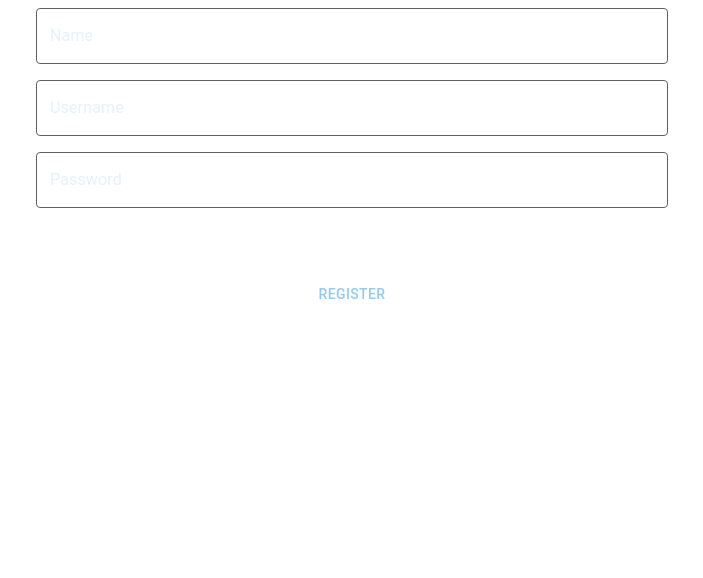
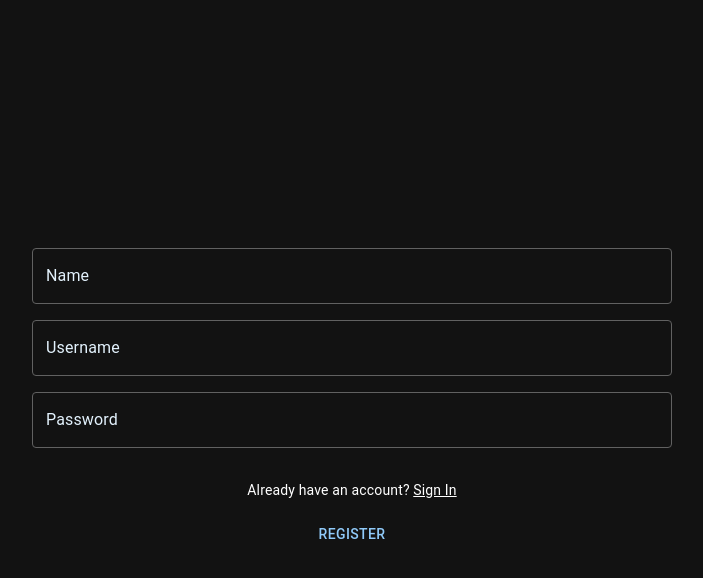
Before and after one commit to Mickaz89/Deliveright-Assignment-Frontend, a React (Create React App) app: page /register in a window 1280 px wide. Shown: the top 578 px of the page, without its empty margins (288-991 px from the left). Built offline with nearby package versions, Linux system fonts and the light colour scheme.

Commit message:
Ui and ux improvements

```diff
--- a/src/auth/JwtContext.tsx
+++ b/src/auth/JwtContext.tsx
@@ -1,6 +1,6 @@
 import { createContext, useEffect, useReducer, useCallback, ReactNode } from 'react';
 import axios from '../utils/axios';
-import { isValidToken, setSession } from './utils';
+import { isValidToken, jwtDecode, setSession } from './utils';
 
 interface State {
   isInitialized: boolean;
@@ -93,8 +93,10 @@ export function AuthProvider({ children }: AuthProviderProps) {
       const access_token = localStorage.getItem('access_token');
       if (access_token && isValidToken(access_token)) {
         setSession(access_token);
-        const response = await axios.get('/auth/profile');
-        const  user  = response.data;
+        const decoded = jwtDecode(access_token);
+        const user = decoded.name
+        // const response = await axios.get('/auth/profile');
+        // const  user  = response.data;
 
         dispatch({
           type: 'INITIAL',
@@ -135,15 +137,17 @@ export function AuthProvider({ children }: AuthProviderProps) {
         username,
         password,
       });
-      const { access_token, user } = response.data;
+      const { access_token } = response.data;
+      const decoded = jwtDecode(access_token);
+      const user = decoded.name
       setSession(access_token);
 
       dispatch({
         type: 'LOGIN',
         payload: {
           isAuthenticated: true, // Add the missing property
-          user,
-          error: null
+          error: null,
+          user
         },
       });
     } catch (error: any) {
--- a/src/auth/utils.ts
+++ b/src/auth/utils.ts
@@ -1,6 +1,6 @@
 import axios from '../utils/axios';
 
-function jwtDecode(token: string) {
+export function jwtDecode(token: string) {
   const base64Url = token.split('.')[1];
   const base64 = base64Url.replace(/-/g, '+').replace(/_/g, '/');
   const jsonPayload = decodeURIComponent(
--- a/src/components/Greeting.tsx
+++ b/src/components/Greeting.tsx
@@ -1,10 +1,9 @@
 import React from "react";
 import { Box, Grid, Theme, Typography, useTheme } from "@mui/material";
 import CircleIcon from '@mui/icons-material/Circle';
-import { User } from "../interfaces";
 
 interface GreetingProps {
-    user: User
+    user: string
 }
 
 export const Greeting: React.FC<GreetingProps> = ({ user }) => {
@@ -15,7 +14,7 @@ export const Greeting: React.FC<GreetingProps> = ({ user }) => {
         <>
             <Box display={"flex"} flexDirection={"row"} alignItems={"self-end"}>
                 <Typography variant="h4" color="white">
-                    Hello {user.name}
+                    Hello { user }
                 </Typography>
                 <Typography color="white">
                     <CircleIcon sx={{ color: theme.palette.primary.dark, fontSize: "10px" }} />
--- a/src/components/Input.tsx
+++ b/src/components/Input.tsx
@@ -3,6 +3,7 @@ import { TextFieldProps } from '@mui/material';
 import { StyledInput } from '../styles';
 
 interface InputProps {
+    type?: string,
     label?: string;
     inputProps?: TextFieldProps['InputProps'];
     sx?: React.CSSProperties;
@@ -13,10 +14,11 @@ interface InputProps {
     inputRef?: React.Ref<any>
 }
 
-export const Input: React.FC<InputProps> = ({ label, sx, onChange, value, placeholder, inputProps, fullWidth, inputRef }) => {
+export const Input: React.FC<InputProps> = ({ type, label, sx, onChange, value, placeholder, inputProps, fullWidth, inputRef }) => {
 
     return (
         <StyledInput
+            type={type}
             inputRef={inputRef}
             fullWidth={fullWidth}
             onChange={onChange}
--- a/src/pages/Login.tsx
+++ b/src/pages/Login.tsx
@@ -4,6 +4,7 @@ import { Box, Button, Grid, Typography } from '@mui/material';
 import { useAuthContext } from '../auth/useAuthContext';
 import { Input } from '../components/Input';
 import CustomButton from '../components/CustomButton';
+import { RootContainer } from '../styles';
 
 
 export const Login = () => {
@@ -16,12 +17,13 @@ export const Login = () => {
     await login(username, password);
   }
   return (
+    <RootContainer>
       <Box height={"100%"} display="flex" justifyContent="center" flexDirection="column" alignItems="center">
         <Grid container justifyContent="center">
           <Grid item xs={10} sm={10} md={8} lg={6}>
             <Box display="flex" flexDirection="column" >
               <Input onChange={(e) => setUsername(e.target.value)} value={username} label="Username" />
-            <Input onChange={(e) => setPassword(e.target.value)} value={password} sx={{ marginTop: 2 }} label="Password" />
+              <Input type="password" onChange={(e) => setPassword(e.target.value)} value={password} sx={{ marginTop: 2 }} label="Password" />
               <Box mt={2} display="flex" flexDirection={"column"} alignItems={"center"}>
               {error && error !== null && <Typography color="error">{error}</Typography>}
                 <Typography variant="body2" sx={{ marginTop: 2, color: "white" }}>
@@ -33,6 +35,7 @@ export const Login = () => {
           </Grid>
         </Grid>
     </Box>
+    </RootContainer>
   );
 }
 
--- a/src/pages/Register.tsx
+++ b/src/pages/Register.tsx
@@ -4,6 +4,7 @@ import { Box, Grid, Typography } from '@mui/material';
 import { useAuthContext } from '../auth/useAuthContext';
 import { Input } from '../components/Input';
 import CustomButton from '../components/CustomButton';
+import { RootContainer } from '../styles';
 
 
 export const Register = () => {
@@ -18,13 +19,14 @@ export const Register = () => {
     }
 
   return (
-        <Box height={"100%"} display="flex" justifyContent="center" flexDirection="column" alignItems="center">
+    <RootContainer>
+        <Box height="100%" display="flex" justifyContent="center" flexDirection="column" alignItems="center">
           <Grid container justifyContent="center">
             <Grid item xs={10} sm={10} md={8} lg={6}>
               <Box display="flex" flexDirection="column" >
                 <Input onChange={(e) => setName(e.target.value)} value={name} label="Name" />
                 <Input onChange={(e) => setUsername(e.target.value)} value={username} label="Username" sx={{ marginTop: 2 }}/>
-              <Input onChange={(e) => setPassword(e.target.value)} value={password} label="Password" sx={{ marginTop: 2 }}/>
+                <Input type="password" onChange={(e) => setPassword(e.target.value)} value={password} label="Password" sx={{ marginTop: 2 }}/>
                 <Box mt={2} display="flex" flexDirection={"column"} alignItems={"center"}>
                 {error && <Typography color="error">{error}</Typography>}
                   <Typography variant="body2" sx={{ marginTop: 2, color: "white" }}>
@@ -36,6 +38,7 @@ export const Register = () => {
             </Grid>
           </Grid>
       </Box>
+    </RootContainer>
   );
 }
 
```
Also changed, not shown: src/interfaces.ts (+0 -7 lines). Lines whose indentation alone changed are shown as unchanged.
